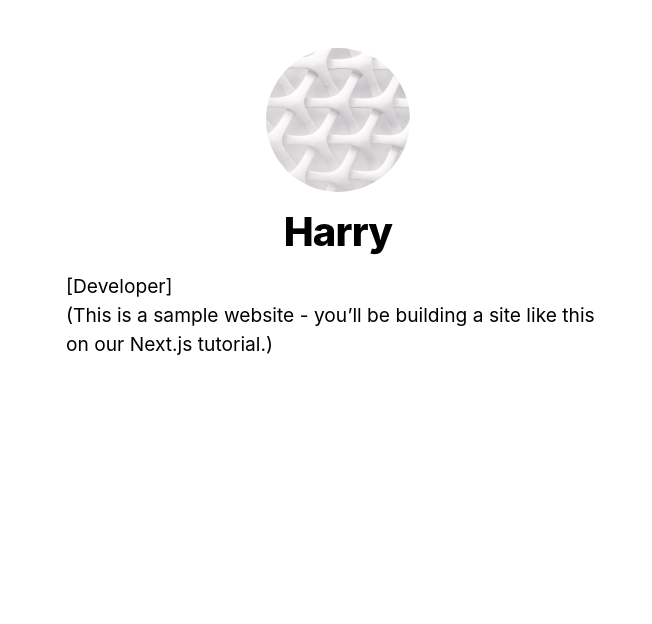
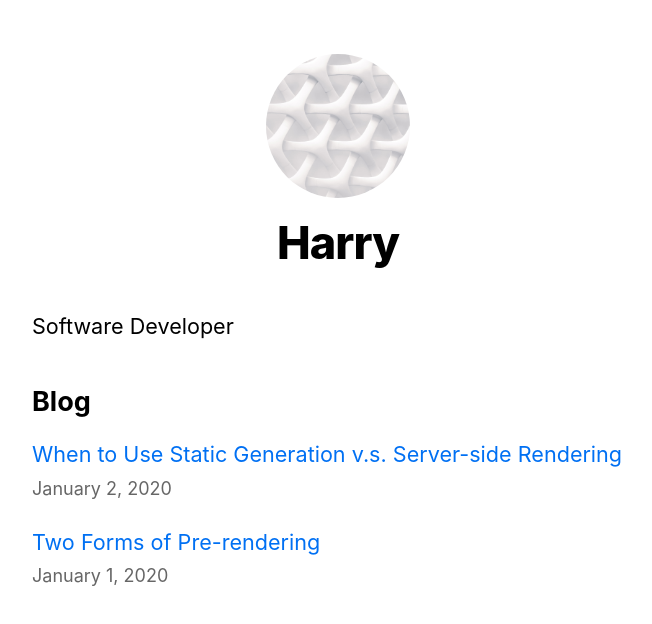
Before and after one commit to sksskdf/BLOG-portfolio, a Next.js app: page / in a window 1280 px wide. Shown: the top 624 px of the page, without its empty margins (302-954 px from the left). Built offline with nearby package versions, Linux system fonts and the light colour scheme.

Commit message:
2023-01-30

```diff
--- /dev/null
+++ b/components/date.js
@@ -0,0 +1,6 @@
+import { parseISO, format } from "date-fns";
+
+export default function Date({ dateString }) {
+  const date = parseISO(dateString);
+  return <time dateTime={dateString}>{format(date, "LLLL d, yyyy")}</time>;
+}
--- a/components/layout.js
+++ b/components/layout.js
@@ -5,7 +5,7 @@
 import Link from "next/link";
 
 const name = "Harry";
-export const siteTitle = "Next.js Sample Website";
+export const siteTitle = "HARRY'S BLOG";
 
 export default function Layout({ children, home }) {
   return (
--- /dev/null
+++ b/lib/posts.js
@@ -0,0 +1,67 @@
+import fs from 'fs';
+import path from 'path';
+import matter from 'gray-matter';
+import { remark } from 'remark';
+import html from 'remark-html';
+
+const postsDirectory = path.join(process.cwd(), 'posts');
+
+export function getSortedPostsData() {
+  // Get file names under /posts
+  const fileNames = fs.readdirSync(postsDirectory);
+  const allPostsData = fileNames.map((fileName) => {
+  // Remove ".md" from file name to get id
+  const id = fileName.replace(/\.md$/, '');
+
+  // Read markdown file as string
+  const fullPath = path.join(postsDirectory, fileName);
+  const fileContents = fs.readFileSync(fullPath, 'utf8');
+
+  // Use gray-matter to parse the post metadata section
+  const matterResult = matter(fileContents);
+
+    // Combine the data with the id
+    return {
+      id,
+      ...matterResult.data,
+    };
+  });
+  // Sort posts by date
+  return allPostsData.sort((a, b) => {
+    if (a.date < b.date) {
+      return 1;
+    } else {
+      return -1;
+    }
+  });
+}
+
+export function getAllPostIds() {
+  const fileNames = fs.readdirSync(postsDirectory);
+
+  return fileNames.map((fileName) => {
+    return {
+      params: {
+        id: fileName.replace(/\.md$/, ''),
+      },
+    };
+  });
+}
+
+export async function getPostData(id) {
+  const fullPath = path.join(postsDirectory, `${id}.md`);
+  const fileContents = fs.readFileSync(fullPath, 'utf8');
+
+  const matterResult = matter(fileContents);
+
+  const processedContent = await remark()
+    .use(html)
+    .process(matterResult.content);
+  const contentHtml = processedContent.toString();
+
+  return {
+    id,
+    contentHtml,
+    ...matterResult.data,
+  }
+}
--- a/package.json
+++ b/package.json
@@ -6,8 +6,12 @@
     "start": "next start"
   },
   "dependencies": {
+    "date-fns": "^2.29.3",
+    "gray-matter": "^4.0.3",
     "next": "latest",
     "react": "18.2.0",
-    "react-dom": "18.2.0"
+    "react-dom": "18.2.0",
+    "remark": "^14.0.2",
+    "remark-html": "^15.0.1"
   }
 }
--- /dev/null
+++ b/pages/api/hello.js
@@ -0,0 +1,3 @@
+export default function handelr(req, res) {
+  res.status(200).json({ text: "Hello" });
+}
--- a/pages/index.js
+++ b/pages/index.js
@@ -1,19 +1,41 @@
-import Head from 'next/head';
-import Layout, { siteTitle } from '../components/layout';
-import utilStyles from '../styles/utils.module.css';
+import Head from "next/head";
+import Layout, { siteTitle } from "../components/layout";
+import utilStyles from "../styles/utils.module.css";
+import { getSortedPostsData } from "../lib/posts";
+import Link from "next/link";
+import Date from "../components/date";
 
-export default function Home() {
+export async function getStaticProps() {
+  const allPostsData = getSortedPostsData();
+  return {
+    props: {
+      allPostsData,
+    },
+  };
+}
+
+export default function Home({ allPostsData }) {
   return (
     <Layout home>
       <Head>
         <title>{siteTitle}</title>
       </Head>
       <section className={utilStyles.headingMd}>
-        <p>[Developer]</p>
-        <p>
-          (This is a sample website - you’ll be building a site like this on{' '}
-          <a href="https://nextjs.org/learn">our Next.js tutorial</a>.)
-        </p>
+        <p>Software Developer</p>
+      </section>
+      <section className={`${utilStyles.headingMd} ${utilStyles.padding1px}`}>
+        <h2 className={utilStyles.headingLg}>Blog</h2>
+        <ul className={utilStyles.list}>
+          {allPostsData.map(({ id, date, title }) => (
+            <li className={utilStyles.listItem} key={id}>
+              <Link href={`/posts/${id}`}>{title}</Link>
+              <br />
+              <small className={utilStyles.lightText}>
+                <Date dateString={date} />
+              </small>
+            </li>
+          ))}
+        </ul>
       </section>
     </Layout>
   );
--- /dev/null
+++ b/posts/pre-rendering.md
@@ -0,0 +1,11 @@
+---
+title: "Two Forms of Pre-rendering"
+date: "2020-01-01"
+---
+
+Next.js has two forms of pre-rendering: **Static Generation** and **Server-side Rendering**. The difference is in **when** it generates the HTML for a page.
+
+- **Static Generation** is the pre-rendering method that generates the HTML at **build time**. The pre-rendered HTML is then _reused_ on each request.
+- **Server-side Rendering** is the pre-rendering method that generates the HTML on **each request**.
+
+Importantly, Next.js lets you **choose** which pre-rendering form to use for each page. You can create a "hybrid" Next.js app by using Static Generation for most pages and using Server-side Rendering for others.
--- /dev/null
+++ b/posts/ssg-ssr.md
@@ -0,0 +1,19 @@
+---
+title: "When to Use Static Generation v.s. Server-side Rendering"
+date: "2020-01-02"
+---
+
+We recommend using **Static Generation** (with and without data) whenever possible because your page can be built once and served by CDN, which makes it much faster than having a server render the page on every request.
+
+You can use Static Generation for many types of pages, including:
+
+- Marketing pages
+- Blog posts
+- E-commerce product listings
+- Help and documentation
+
+You should ask yourself: "Can I pre-render this page **ahead** of a user's request?" If the answer is yes, then you should choose Static Generation.
+
+On the other hand, Static Generation is **not** a good idea if you cannot pre-render a page ahead of a user's request. Maybe your page shows frequently updated data, and the page content changes on every request.
+
+In that case, you can use **Server-Side Rendering**. It will be slower, but the pre-rendered page will always be up-to-date. Or you can skip pre-rendering and use client-side JavaScript to populate data.
--- a/styles/Home.module.css
+++ /dev/null
@@ -1,91 +0,0 @@
-.container {
-  min-height: 100vh;
-  padding: 0 0.5rem;
-  display: flex;
-  flex-direction: column;
-  justify-content: center;
-  align-items: center;
-}
-
-.title a {
-  color: #0070f3;
-  text-decoration: none;
-}
-
-.title a:hover,
-.title a:focus,
-.title a:active {
-  text-decoration: underline;
-}
-
-.title {
-  margin: 0 0 1rem;
-  line-height: 1.15;
-  font-size: 3.6rem;
-}
-
-.title {
-  text-align: center;
-}
-
-.title,
-.description {
-  text-align: center;
-}
-
-
-.description {
-  line-height: 1.5;
-  font-size: 1.5rem;
-}
-
-.grid {
-  display: flex;
-  align-items: center;
-  justify-content: center;
-  flex-wrap: wrap;
-
-  max-width: 800px;
-  margin-top: 3rem;
-}
-
-.card {
-  margin: 1rem;
-  flex-basis: 45%;
-  padding: 1.5rem;
-  text-align: left;
-  color: inherit;
-  text-decoration: none;
-  border: 1px solid #eaeaea;
-  border-radius: 10px;
-  transition: color 0.15s ease, border-color 0.15s ease;
-}
-
-.card:hover,
-.card:focus,
-.card:active {
-  color: #0070f3;
-  border-color: #0070f3;
-}
-
-.card h3 {
-  margin: 0 0 1rem 0;
-  font-size: 1.5rem;
-}
-
-.card p {
-  margin: 0;
-  font-size: 1.25rem;
-  line-height: 1.5;
-}
-
-.logo {
-  height: 1em;
-}
-
-@media (max-width: 600px) {
-  .grid {
-    width: 100%;
-    flex-direction: column;
-  }
-}
--- a/styles/globals.css
+++ b/styles/globals.css
@@ -2,37 +2,26 @@
 body {
   padding: 0;
   margin: 0;
-  font-family: Inter, -apple-system, BlinkMacSystemFont, Segoe UI, Roboto,
-    Oxygen, Ubuntu, Cantarell, Fira Sans, Droid Sans, Helvetica Neue, sans-serif;
-}
-
-a {
-  color: inherit;
-  text-decoration: none;
+  font-family: -apple-system, BlinkMacSystemFont, Segoe UI, Roboto, Oxygen,
+    Ubuntu, Cantarell, Fira Sans, Droid Sans, Helvetica Neue, sans-serif;
+  line-height: 1.6;
+  font-size: 18px;
 }
 
 * {
   box-sizing: border-box;
 }
 
+a {
+  color: #0070f3;
+  text-decoration: none;
+}
+
+a:hover {
+  text-decoration: underline;
+}
+
 img {
   max-width: 100%;
-  height: auto;
+  display: block;
 }
-
-h1,
-h2,
-p,
-ul {
-  margin: 0;
-}
-
-ul {
-  padding: 0;
-  list-style: none;
-}
-
-button {
-  padding: 0.5rem 1rem;
-  font-weight: bold;
-}
```
Also changed, not shown: pages/posts/[id].js (added, +40 -0 lines), pages/posts/first-post.js (deleted, +0 -25 lines), 1 other file (tests, documents, lock files or other folders).
